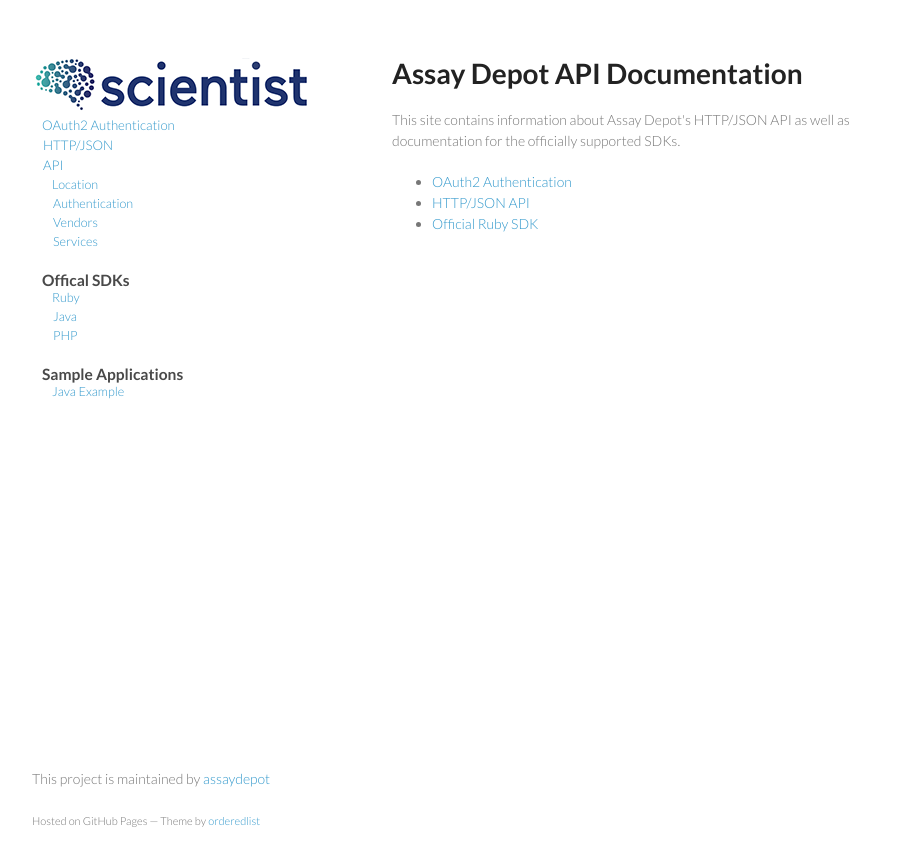
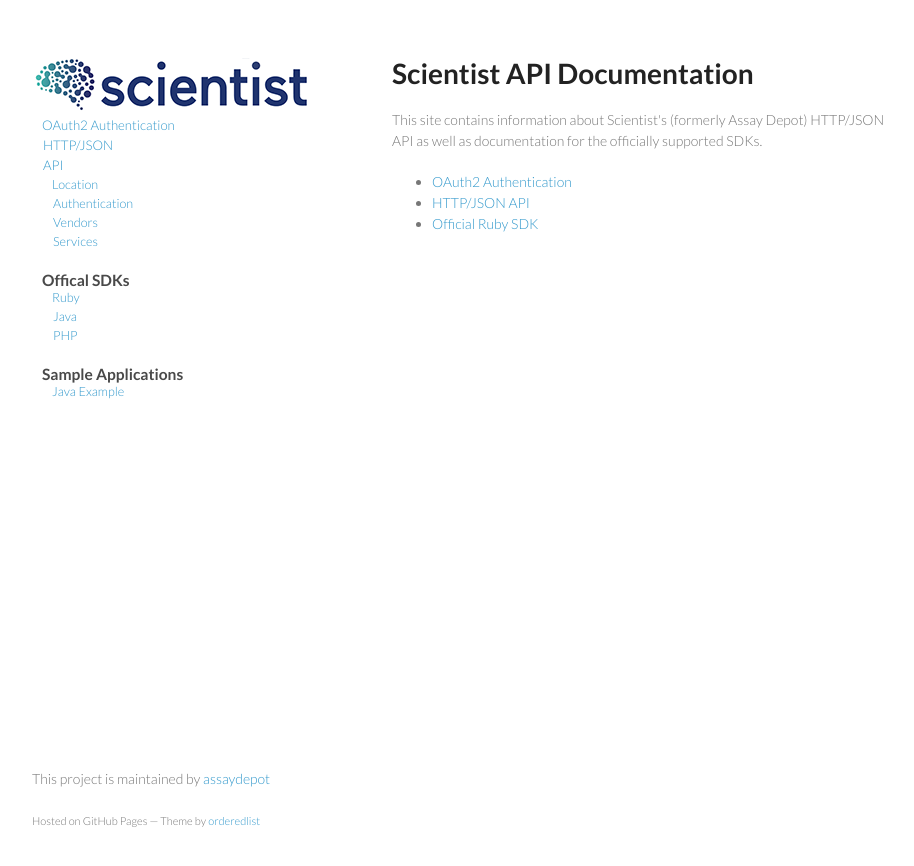
Before and after one commit to assaydepot/api, a Jekyll site: the page built from index.html, in a window 1280 px wide. Shown: the top 866 px of the page, without its empty margins (178-1092 px from the left). Built offline with Jekyll 4.4.1, drawn with Linux system fonts in a browser that asks for light colours; Markdown is read by kramdown in place of the engine named in the settings.

Commit message:
Finishing the conversion to Scientist

```diff
--- a/_layouts/default.html
+++ b/_layouts/default.html
@@ -15,7 +15,7 @@
   <body>
     <div class="wrapper">
       <header>
-        <a href="/api/"><img src="images/logo.png" alt="assay depot" border="0" /></a>
+        <a href="/api/"><img src="images/logo.png" alt="scientist" border="0" /></a>
 
         <ul class="view">
           <li><a href="/api/oauth2">OAuth2 Authentication</a></li>
--- a/_posts/2012-06-17-json.markdown
+++ b/_posts/2012-06-17-json.markdown
@@ -22,11 +22,11 @@
 And private RX customers can access the api using their custom URL:
 
 {% highlight bash %}
-https://[custom].assaydepot.com/api
+https://[custom].scientist.com/api
 {% endhighlight %}
 
 <h2 id="authentication">Authentication</h2>
-The API requires the user to authenticate. To use the API you must [authenticate using OAuth2](/api/oauth2). Assay Depot supports both Authorization Code and Client Credential workflows.
+The API requires the user to authenticate. To use the API you must [authenticate using OAuth2](/api/oauth2). Scientist supports both Authorization Code and Client Credential workflows.
 
 You can specify the authentication token on the query string using the `access_token` query parameter. For instance:
 
--- a/_posts/2013-02-08-oauth2.markdown
+++ b/_posts/2013-02-08-oauth2.markdown
@@ -30,9 +30,9 @@
 access to resources that do not have a resource owner on the
 server. Examples: a search by keywords or accessing a specific ware.
 
-## Create a New Application Under Your Assay Depot Account</h2>
+## Create a New Application Under Your Scientist Account</h2>
 
-1. Log in to your Assay Depot account and click **Dashboard**
+1. Log in to your Scientist account and click **Dashboard**
 2. Click **Edit My Profile**
 3. Choose the **Applications** tab
 4. Click **New Application**
--- a/index.html
+++ b/index.html
@@ -1,12 +1,12 @@
 ---
 layout: default
-title: Assay Depot's JSON API Documentation
+title: Scientist's JSON API Documentation
 ---
 
-<h1>Assay Depot API Documentation</h1>
+<h1>Scientist API Documentation</h1>
 
 <p>
-  This site contains information about Assay Depot's HTTP/JSON API as well as documentation for the officially supported SDKs.
+  This site contains information about Scientist's (formerly Assay Depot) HTTP/JSON API as well as documentation for the officially supported SDKs.
 </p>
 
 <ul>
```
